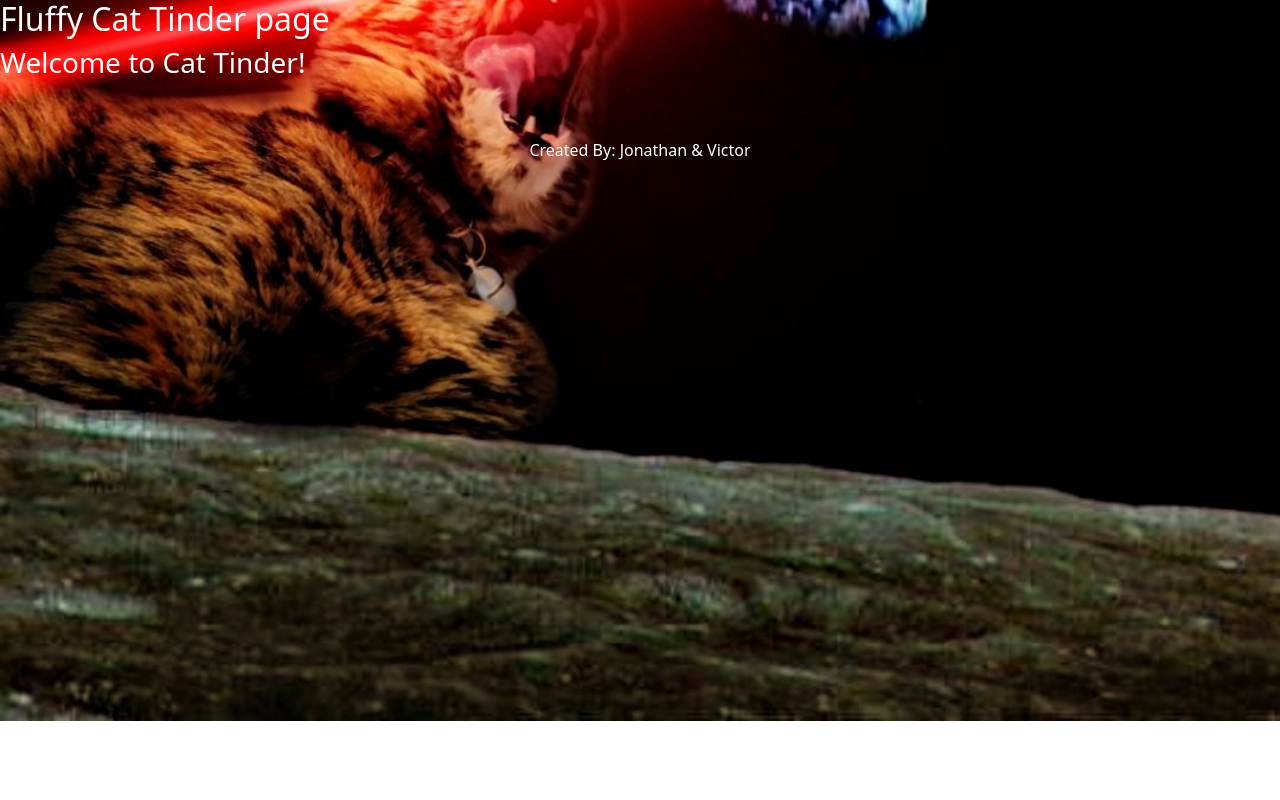
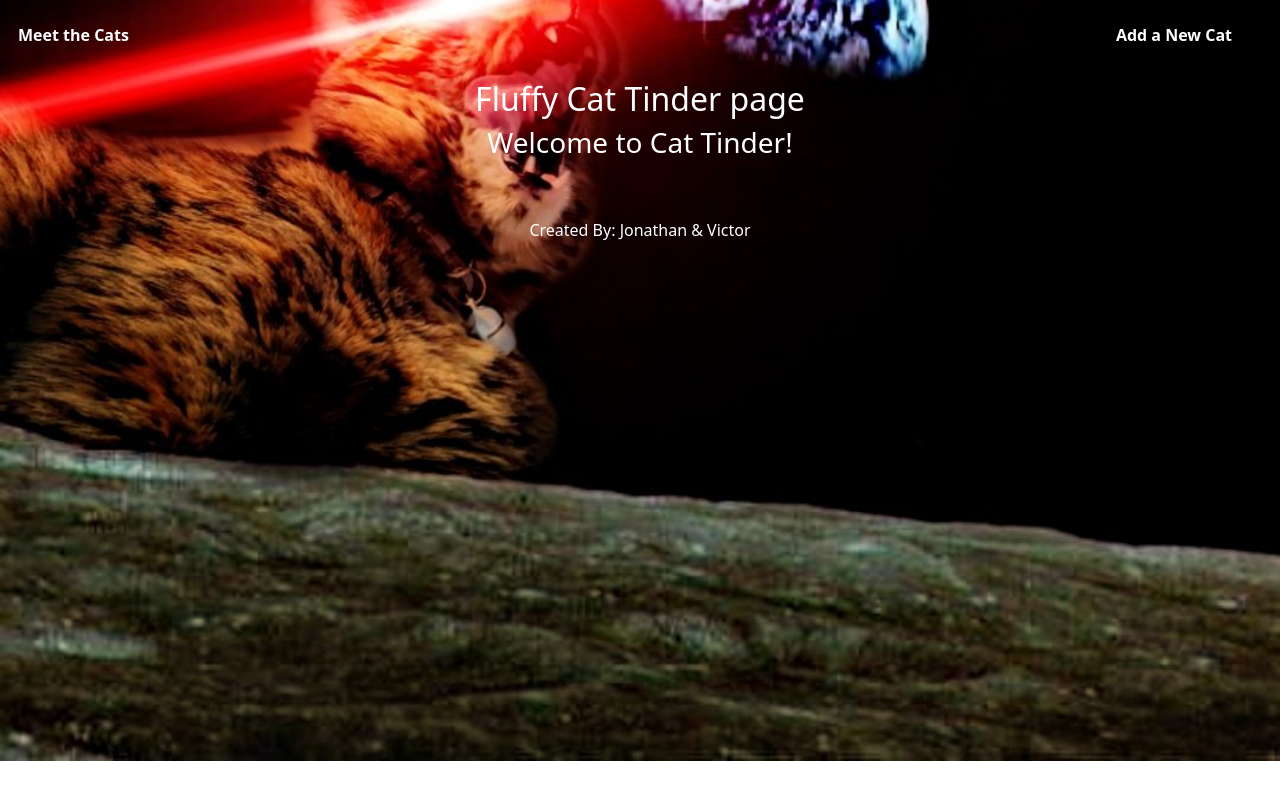
Before and after one commit to learn-academy-2022-bravo/cat-tinder-frontend-bombay-cats-jonathan-victor, a React (Create React App) app: page / in a window 1280 px wide. Built offline with nearby package versions, Linux system fonts and the light colour scheme; no server answers.

Commit message:
Updated Code and removed useless code

```diff
--- a/src/App.css
+++ b/src/App.css
@@ -5,6 +5,7 @@
 }
 div {
   color: white;
+  text-align: center;
 }
 body {
   background: url(./assests/ManjuTheDestroyerOfWorlds.jpg) ;
@@ -27,16 +28,20 @@ body {
   margin-bottom: 0px;
 }
 .header-nav {
-  background-color: #4e118e;
+  background-color: transparent;
   justify-content: space-between;
   display: flex;
+  border: 2px solid transparent;
+  font-weight: bold;
+  padding: 13px 30px;
+  border-radius: 30px;
 }
 .nav-link {
-  color: #FF0080 !important;
+  color: white !important;
   margin-bottom: 10px;
 }
 .nav-link:hover {
-  color: #000 !important;
+  color: red !important;
 }
 .nav-item {
   align-self: flex-end;
--- a/src/App.js
+++ b/src/App.js
@@ -75,7 +75,7 @@ class App extends Component {
   render() {
     console.log(this.state.cats)
     return(
-      <Router class="router">
+      <Router>
         <Header />
         <Switch>
           <Route exact path="/" component={Home} />
--- a/src/components/Header.js
+++ b/src/components/Header.js
@@ -3,6 +3,9 @@ import { Nav, NavItem } from 'reactstrap'
 import { NavLink } from 'react-router-dom'
 class Header extends Component {
     render() {
+
+        return (
+            <div>
         <Nav className="header-nav">
 
             <NavItem>
@@ -11,13 +14,8 @@ class Header extends Component {
             <NavItem>
               <NavLink to="/catnew" className="nav-link">Add a New Cat</NavLink>
             </NavItem>
-        <NavItem>
-          <NavLink to="/catshow" className="nav-link">Check Out This Cat</NavLink>
-        </NavItem>
+
         </Nav>
-
-        return (
-            <div>
                 <h2>Fluffy Cat Tinder page </h2>
             </div>
         );
```
Lines whose indentation alone changed are shown as unchanged.
